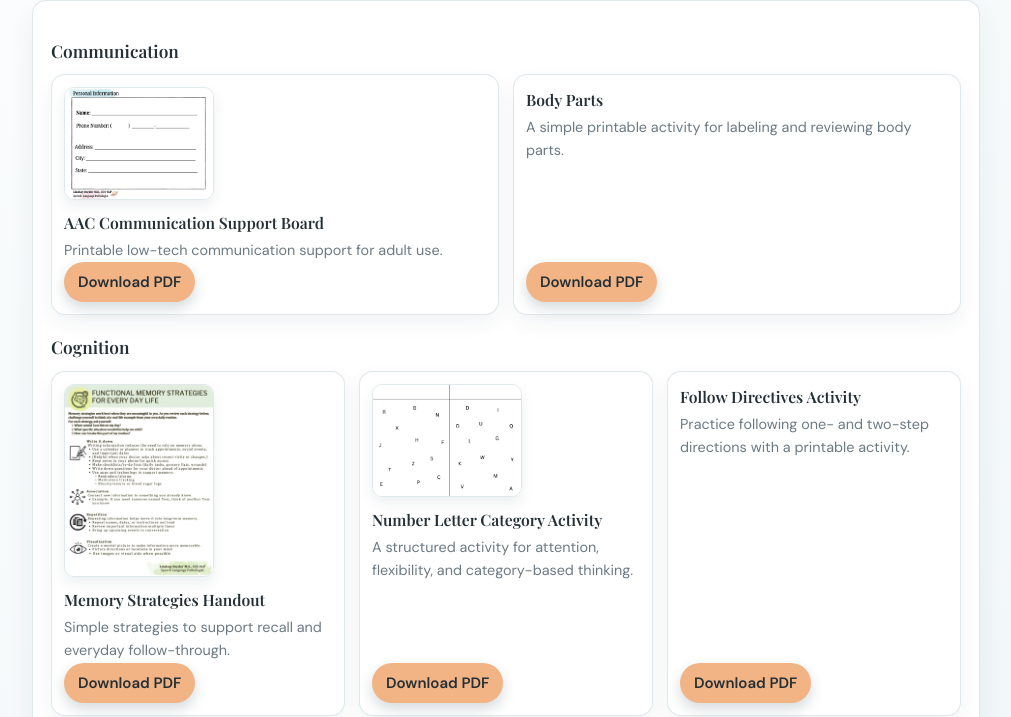
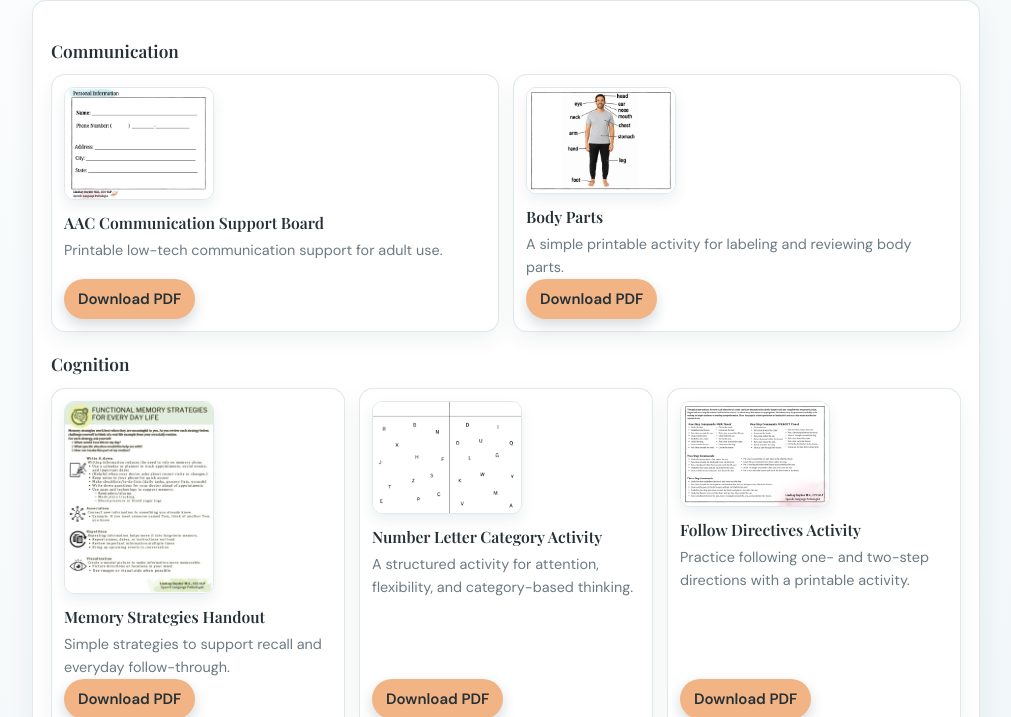
Before and after one commit to clawdiasny/lindsay-snyder-site, a website: page free-downloads.html in a window 1280 px wide. Shown: the part 702-1419 px from the top of the page, without its empty margins (134-1145 px from the left). Drawn offline with nearby package versions, Linux system fonts and the light colour scheme.

Commit message:
Add thumbnails for new free downloads

```diff
--- a/free-downloads.html
+++ b/free-downloads.html
@@ -343,6 +343,9 @@
               <a class="download-link" href="downloads/ls-aac-no-info.pdf" download>Download PDF</a>
             </div>
             <div class="download-item">
+              <a href="downloads/Body Parts.pdf" download>
+                <img src="downloads/Body Parts-thumb.png" alt="Body Parts activity preview" />
+              </a>
               <strong>Body Parts</strong>
               <p style="margin: 0; color: var(--muted); font-size: 0.9rem;">A simple printable activity for labeling and reviewing body parts.</p>
               <a class="download-link" href="downloads/Body Parts.pdf" download>Download PDF</a>
@@ -370,6 +373,9 @@
               <a class="download-link" href="downloads/number-letter-category-activity.pdf" download>Download PDF</a>
             </div>
             <div class="download-item">
+              <a href="downloads/Follow Directives Activity.pdf" download>
+                <img src="downloads/Follow Directives Activity-thumb.png" alt="Follow Directives activity preview" />
+              </a>
               <strong>Follow Directives Activity</strong>
               <p style="margin: 0; color: var(--muted); font-size: 0.9rem;">Practice following one- and two-step directions with a printable activity.</p>
               <a class="download-link" href="downloads/Follow Directives Activity.pdf" download>Download PDF</a>
```
Also changed, not shown: downloads/Body Parts-thumb.png (added), downloads/Follow Directives Activity-thumb.png (added).
